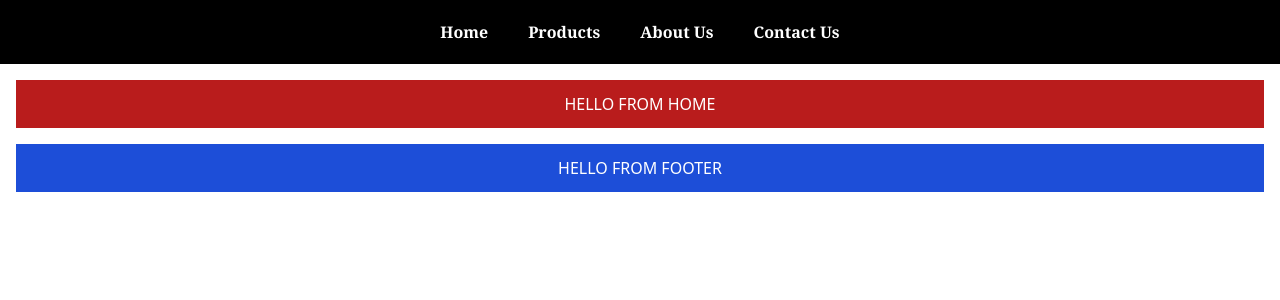
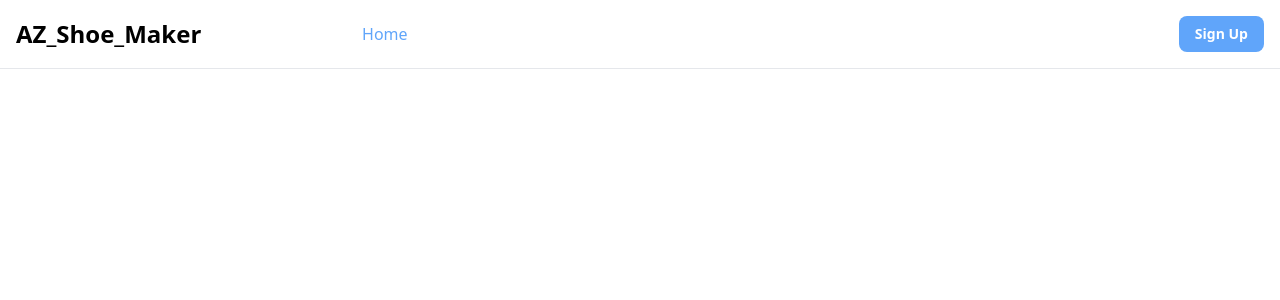
Before and after one commit to cybershadow786/AZ_Shoe_Maker, a React (Create React App) app: page / in a window 1280 px wide. Shown: the top 300 px of the page. Built offline with nearby package versions, Linux system fonts and the light colour scheme.

Commit message:
Navbar compeleted Routing in progress

```diff
--- a/package.json
+++ b/package.json
@@ -8,6 +8,7 @@
     "@testing-library/user-event": "^13.5.0",
     "react": "^18.3.1",
     "react-dom": "^18.3.1",
+    "react-router-dom": "^6.26.2  ",
     "react-scripts": "5.0.1",
     "vite": "^5.4.7",
     "web-vitals": "^2.1.4"
--- a/src/App.jsx
+++ b/src/App.jsx
@@ -1,22 +1,31 @@
+import React from 'react';
+import { BrowserRouter as Router, Route, Routes } from 'react-router-dom';
 import About from "./Components/Pages/about";
 import ContactUs from "./Components/Pages/contactUs";
 import Home from "./Components/Pages/home";
-import React from "react";
 import Product from "./Components/Pages/product";
 import Navbar from "./Components/Utilites/Navbar/Navbar";
 import Footer from "./Components/Utilites/Footer/Footer";
+import MyCart from './Components/Pages/myCart';
 
 function App() {
+  console.log(Router);
+
   return (
     <>
-    <Navbar />
-    <Home />
-    {/* <Product />
-    <About /  >
-    <ContactUs />
-    <Navbar />
-    <Footer /> */}
-    <Footer />
+      <Router>
+        <Navbar />
+        <div className="container">
+          <Routes>
+            <Route path="./Components/Pages/home" element={<Home />} />  {/* Render Home by default */}
+            <Route path="./Components/Pages/about" element={<About />} />  {/* Render About component */}
+            <Route path="./Components/Pages/product" element={<Product />} />
+            <Route path="./Components/Pages/myCart" element={<MyCart />} />
+            <Route path="./Components/Pages/contactUs" element={<ContactUs />} />
+          </Routes>
+        </div>
+        <Footer />
+      </Router>
     </>
   );
 }
--- /dev/null
+++ b/src/Components/Pages/login.jsx
@@ -0,0 +1,13 @@
+import React from 'react'
+
+function Login() {
+  return (
+    <div>
+      <h1 className='bg-red-700 text-white p-3 m-4 text-center uppercase'>
+          hello from login
+        </h1>
+    </div>
+  )
+}
+
+export default Login
--- /dev/null
+++ b/src/Components/Pages/myCart.jsx
@@ -0,0 +1,13 @@
+import React from 'react'
+
+function MyCart() {
+  return (
+    <div>
+        <h1 className='bg-red-700 text-white p-3 m-4 text-center uppercase'>
+          hello from myCart
+        </h1>
+    </div>
+  )
+}
+
+export default MyCart
--- /dev/null
+++ b/src/Components/Pages/singup.jsx
@@ -0,0 +1,14 @@
+import React from 'react'
+
+function SingUp() {
+  return (
+    <div>
+        <h1 className='bg-red-700 text-white p-3 m-4 text-center uppercase'>
+          hello from SingUp
+        </h1>
+
+    </div>
+  )
+}
+
+export default SingUp
--- /dev/null
+++ b/src/Components/Utilites/BuyNow/buyNow.jsx
@@ -0,0 +1,13 @@
+import React from 'react'
+
+function buyNow() {
+  return (
+    <div>
+        <h1 className='bg-red-700 text-white p-3 m-4 text-center uppercase'>
+          hello from Home
+        </h1>
+    </div>
+  )
+}
+
+export default buyNow
--- a/src/Components/Utilites/Navbar/Navbar.jsx
+++ b/src/Components/Utilites/Navbar/Navbar.jsx
@@ -1,16 +1,78 @@
-import React from 'react'
+import React, { useState } from 'react';
+import { Link } from 'react-router-dom';
 
-function Navbar() {
+const Navbar = () => {
+  const [activeLink, setActiveLink] = useState('Home');
+  const [isMenuOpen, setIsMenuOpen] = useState(false);
+
+  const handleLinkClick = (link) => {
+    setActiveLink(link);
+  };
+
   return (
-    <div className='w-[100%] p-8 h-14 bg-black text-white flex justify-center items-center'>
-        <ul className='flex space-x-10'>
-           <li className='font-bold  w-15 py-1 rounded-md  hover:px-1 font-serif transition-all ease-in-out  duration-300 hover:bg-white hover:text-black hover:cursor-pointer  '>Home</li>
-           <li className='font-bold w-15 py-1 rounded-md  hover:px-1  font-serif transition-all ease-in-out duration-300  hover:bg-white hover:text-black hover:cursor-pointer  '>Products</li>
-           <li className='font-bold w-15 py-1 rounded-md  hover:px-1  font-serif transition-all ease-in-out duration-300  hover:bg-white hover:text-black hover:cursor-pointer  '>About Us</li>
-           <li className='font-bold w-15 py-1 rounded-md  hover:px-1  font-serif transition-all ease-in-out duration-300  hover:bg-white hover:text-black hover:cursor-pointer '>Contact Us</li>
-        </ul>
-    </div>
-  )
-}
+    <nav className="bg-white dark:bg-gray-900 fixed w-full z-20 top-0 start-0 border-b border-gray-200 dark:border-gray-600">
+      <div className="max-w-screen-xl flex flex-wrap items-center justify-between mx-auto p-4">
+        <a href="/" className="flex items-center space-x-3 rtl:space-x-reverse">
+          <span className="self-center text-2xl font-semibold whitespace-nowrap dark:text-white select-none">
+            AZ_Shoe_Maker
+          </span>
+        </a>
+        <div className="flex md:order-2 space-x-3 rtl:space-x-reverse">
+          <button
+            onClick={() => setIsMenuOpen(!isMenuOpen)}
+            type="button"
+            className="inline-flex items-center p-2 w-10 h-10 justify-center text-sm text-gray-500 rounded-lg md:hidden hover:bg-gray-100 focus:outline-none focus:ring-2 focus:ring-gray-200 dark:text-gray-400 dark:hover:bg-gray-700 dark:focus:ring-gray-600"
+            aria-controls="navbar-sticky"
+            aria-expanded={isMenuOpen}
+          >
+            <span className="sr-only">Open main menu</span>
+            <svg className="w-5 h-5" fill="none" viewBox="0 0 17 14" xmlns="">
+              <path
+                stroke="currentColor"
+                strokeLinecap="round"
+                strokeLinejoin="round"
+                strokeWidth="2"
+                d="M1 1h15M1 7h15M1 13h15"
+              />
+            </svg>
+          </button>
+        </div>
+        <div
+          className={`items-center justify-between w-full md:flex md:w-auto md:order-1 ${
+            isMenuOpen ? 'block' : 'hidden'
+          }`}
+          id="navbar-sticky"
+        >
+          <ul className="flex flex-col p-4 md:p-0 mt-4 font-medium border border-gray-100 rounded-lg bg-gray-50 md:space-x-8 rtl:space-x-reverse md:flex-row md:mt-0 md:border-0 md:bg-white dark:bg-gray-800 md:dark:bg-gray-900 dark:border-gray-700">
+            {['Home', 'About', 'Products','My Cart', 'Contact'].map((link) => (
+              <li key={link}>
+                <Link
+                  href={`#${link.toLowerCase()}`}
+                  onClick={() => handleLinkClick(link)}
+                  className={`block py-2 px-3 rounded md:p-0 ${
+                    activeLink === link
+                      ? 'text-blue-400 underline decoration-white underline-offset-4 select-none'
+                      : 'text-white select-none hover:text-blue-400 hover:underline decoration-white underline-offset-4'
+                  }`}
+                  aria-current={activeLink === link ? 'page' : undefined}
+                >
+                  {link}
+                </Link>
+              </li>
+            ))}
+          </ul>
+        </div>
+        <div className="flex md:order-3">
+          <button className="inline-flex items-center px-4 py-2 text-sm font-medium text-white mr-4 rounded-lg transition-all ease-in-out duration-500 hover:bg-blue-400  focus:outline-none focus:ring-2 focus:ring-blue-400 select-none">
+            Sign In
+          </button>
+          <button className="inline-flex items-center px-4 py-2 text-sm font-bold text-white bg-blue-400 rounded-lg  transition-all ease-in-out duration-400 hover:bg-blue-500 focus:outline-none focus:ring-2 focus:ring-blue-400 select-none ">
+            Sign Up
+          </button>
+        </div>
+      </div>
+    </nav>
+  );
+};
 
-export default Navbar
+export default Navbar;
```
